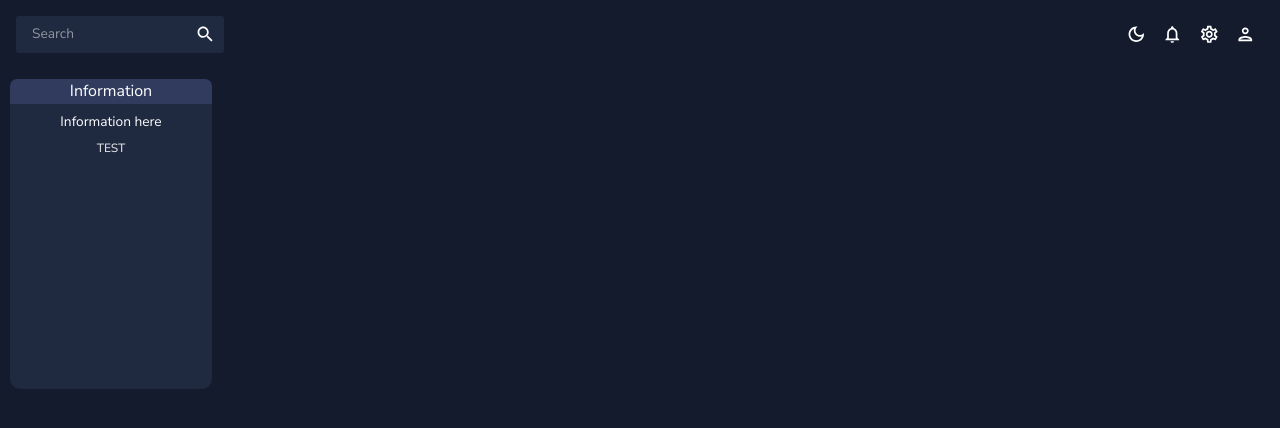
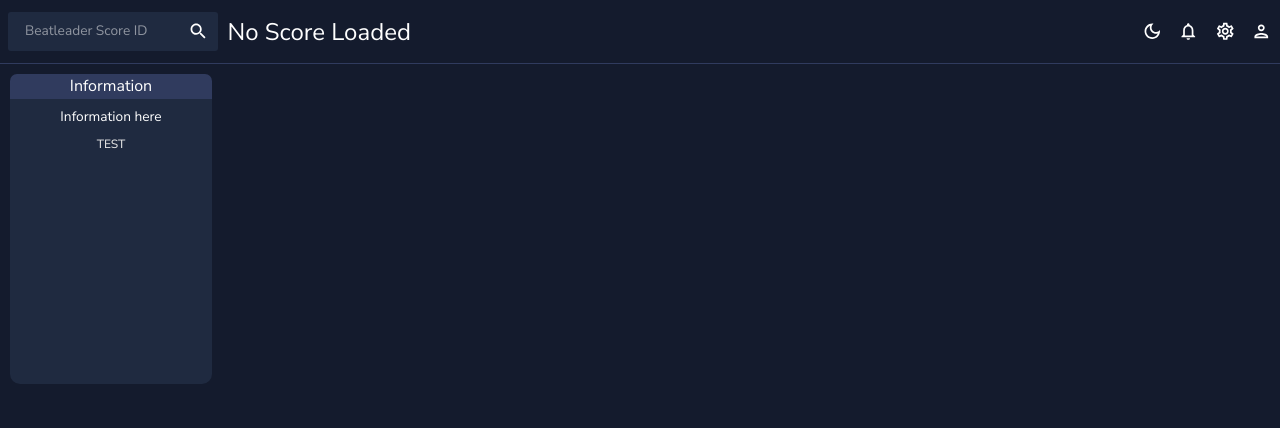
Before and after one commit to BenWithJamInn/bsor-analysis, a React (Create React App) app: page / in a window 1280 px wide. Shown: the top 428 px of the page. Built offline with nearby package versions, Linux system fonts and the light colour scheme.

Commit message:
A start on the info bar and fetching / processing data

```diff
--- /dev/null
+++ b/src/components/StatBox.tsx
@@ -0,0 +1,27 @@
+import React from 'react';
+import {Box, useTheme} from "@mui/material";
+import {tokens} from "../Theme";
+
+interface StatBoxProps {
+  color: string
+  children: React.ReactNode;
+}
+
+const StatBox = (props: StatBoxProps) => {
+
+  return (
+    <Box
+      bgcolor={props.color}
+      height="100%"
+      borderRadius="5px"
+      width="5rem"
+      display="flex"
+      justifyContent="center"
+      alignItems="center"
+    >
+      {props.children}
+    </Box>
+  );
+};
+
+export default StatBox;
--- /dev/null
+++ b/src/data/DataFetcher.ts
@@ -0,0 +1,20 @@
+import axios from "axios";
+import {checkBSOR} from "./open-replay-decoder";
+import {ReplayData} from "../state/rawReplaysSlice";
+import {useSelector} from "react-redux";
+import {RootState} from "../state/store";
+
+export const axiosInstance = axios.create({
+  timeout: 3000
+})
+
+export async function fetchScore(scoreID: string): Promise<ReplayData | null> {
+  // get score info from beatleader
+  const res = await axiosInstance.get("https://api.beatleader.xyz/score/" + scoreID)
+  const scoreInfo = res.data;
+  const replay = await checkBSOR(scoreInfo.replay, true)
+  if (typeof replay === "string") {
+    return null;
+  }
+  return {scoreInfo: scoreInfo, decodedReplay: replay};
+}
--- a/src/pages/dashboard/index.tsx
+++ b/src/pages/dashboard/index.tsx
@@ -2,7 +2,7 @@ import React, {useEffect, useState} from 'react';
 import 'react-grid-layout/css/styles.css';
 import 'react-resizable/css/styles.css';
 import RGL, {Layout, WidthProvider} from "react-grid-layout";
-import {useTheme} from "@mui/material";
+import {Box, useTheme} from "@mui/material";
 import {tokens} from "../../Theme";
 import DashboardItem from "./DashboardItem";
 import {infoPanel} from "./panels/InfoPanel";
--- a/src/pages/global/TopBar.tsx
+++ b/src/pages/global/TopBar.tsx
@@ -1,6 +1,6 @@
 import React, {useContext} from 'react';
 import {ColorModeContext, tokens} from "../../Theme";
-import {Box, IconButton, InputBase, useTheme} from "@mui/material";
+import {Avatar, Box, Divider, Grid, IconButton, InputBase, Typography, useTheme} from "@mui/material";
 import SearchIcon from "@mui/icons-material/Search";
 import {
   DarkModeOutlined,
@@ -9,38 +9,164 @@ import {
   PersonOutlined,
   SettingsOutlined
 } from "@mui/icons-material";
+import {useFormik} from "formik";
+import * as Yup from 'yup';
+import {fetchScore} from "../../data/DataFetcher";
+import {useDispatch, useSelector} from "react-redux";
+import {RootState} from "../../state/store";
+import {addScore} from "../../state/rawReplaysSlice";
+import StatBox from "../../components/StatBox";
+
 
 const TopBar = () => {
   const theme = useTheme();
   const colors = tokens(theme.palette.mode);
   const colorMode = useContext(ColorModeContext);
+  const rawReplay = useSelector((state: RootState) => state.rawReplays)
+  const dispatch = useDispatch();
+
+  const formik = useFormik({
+    initialValues: {
+      scoreid: ""
+    },
+    onSubmit: async values => {
+      const data = await fetchScore(values.scoreid)
+      if (data === null) {
+        alert("Failed to fetch score")
+        return;
+      }
+      dispatch(addScore({id: values.scoreid, data: data}))
+    },
+    validationSchema: Yup.object({
+      scoreid: Yup.number()
+        .positive('Must be positive!')
+        .required('Required')
+    })
+  })
+
+  const activeData = rawReplay.scores[rawReplay.activeScoreID || ""]
+  let player = null, song = null, score = null;
+  if (activeData) {
+    player = activeData.scoreInfo.player;
+    song = activeData.scoreInfo.song;
+    score = activeData.scoreInfo
+  }
+  console.log(activeData)
 
   return (
-    <Box display="flex" justifyContent="space-between" p={2}>
-      {/*Search Bar*/}
-      <Box display="flex" bgcolor={colors.primary[400]} borderRadius="3px">
-        <InputBase sx={{ml: 2, flex: 1}} placeholder="Search" />
-        <IconButton type="button" sx={{p: 1}}>
-          <SearchIcon />
-        </IconButton>
+    <Box
+      height="4rem"
+      display="flex"
+      justifyContent="space-between"
+      // bgcolor={colors.primary[400]}
+      borderBottom={`1px solid ${colors.primary[300]}`}
+    >
+      <Box
+        height="100%"
+        display="flex"
+        alignItems="center"
+        p={1}
+      >
+        {/*Search Bar*/}
+        <Box
+          display="flex"
+          bgcolor={colors.primary[400]}
+          borderRadius="3px"
+          border={`1px solid ${formik.errors.scoreid && formik.touched.scoreid ? colors.redAccent[500] : "transparent"}`}
+        >
+          <form onSubmit={formik.handleSubmit}>
+            <InputBase
+              sx={{ml: 2, flex: 1}}
+              id="scoerid"
+              name="scoreid"
+              placeholder="Beatleader Score ID"
+              value={formik.values.scoreid}
+              onChange={formik.handleChange}
+              onBlur={formik.handleBlur}
+            />
+            <IconButton type="submit" sx={{p: 1}}>
+              <SearchIcon/>
+            </IconButton>
+          </form>
+        </Box>
+        <Box ml="10px" display="flex" alignItems="center" gap="10px" height="100%" >
+          {
+            activeData ? (
+              <>
+                {/*Player Data*/}
+                <Avatar src={player!.avatar} />
+                <Typography variant="h4" >
+                  {player!.name}
+                </Typography>
+                <Divider orientation="vertical" flexItem />
+                {/*Song Info*/}
+                <img src={song!.cover} height="40rem" style={{borderRadius: "10px"}} />
+                <Box>
+                  <Typography variant="h5">
+                    {song!.name}
+                  </Typography>
+                  <Typography variant="h5">
+                      {song!.author}
+                  </Typography>
+                </Box>
+                <Divider orientation="vertical" flexItem />
+                {/*Score Data*/}
+                <StatBox color={colors.primary[300]}>
+                  <Typography variant="h5">
+                    {Math.round(score!.accuracy * 10000) / 100}%
+                  </Typography>
+                </StatBox>
+                <StatBox color={colors.primary[300]}>
+                  <Typography variant="h5">
+                    {Math.round(score!.pp * 100) / 100}pp
+                  </Typography>
+                </StatBox>
+                <Grid
+                  height="100%"
+                  spacing={0}
+                  container
+                >
+                  <Grid item xs={12} p={0.5}>
+                    <StatBox color={colors.primary[300]}>
+                      <Typography variant="h5">
+                        {Math.round(score!.pp * 100) / 100}pp
+                      </Typography>
+                    </StatBox>
+                  </Grid>
+                  <Grid item xs={12} p={0.5}>
+                    <StatBox color={colors.primary[300]}>
+                      <Typography variant="h5">
+                        {Math.round(score!.pp * 100) / 100}pp
+                      </Typography>
+                    </StatBox>
+                  </Grid>
+                </Grid>
+              </>
+            ) : (
+              <Typography variant="h3">
+                No Score Loaded
+              </Typography>
+            )
+          }
+        </Box>
       </Box>
-    {/*Icons*/}
+      {/*Icons*/}
       <Box display="flex">
         <IconButton onClick={colorMode.toggleColorMode}>
           {theme.palette.mode === 'dark' ? (
-            <DarkModeOutlined />
+            <DarkModeOutlined/>
           ) : (
-            <LightModeOutlined />
+            <LightModeOutlined/>
           )}
         </IconButton>
         <IconButton>
-          <NotificationsOutlined />
+          <NotificationsOutlined/>
         </IconButton>
         <IconButton>
-          <SettingsOutlined />
+          <SettingsOutlined/>
         </IconButton>
         <IconButton>
-          <PersonOutlined />
+          <PersonOutlined/>
         </IconButton>
       </Box>
     </Box>
--- a/src/state/rawReplaysSlice.ts
+++ b/src/state/rawReplaysSlice.ts
@@ -1,18 +1,18 @@
 import {createSlice, PayloadAction} from "@reduxjs/toolkit";
 
-interface RawReplayState {
+interface RawScoreData {
   activeScoreID: string | null;
   scores: {
     [key: string]: ReplayData
   }
 }
 
-interface ReplayData {
+export interface ReplayData {
   scoreInfo: { [key: string]: any }
   decodedReplay: { [key: string]: any }
 }
 
-const initialState: RawReplayState = {
+const initialState: RawScoreData = {
   activeScoreID: null,
   scores: {}
 }
```
Also changed, not shown: package.json (+6 -2 lines), 1 other file (tests, documents, lock files or other folders).
